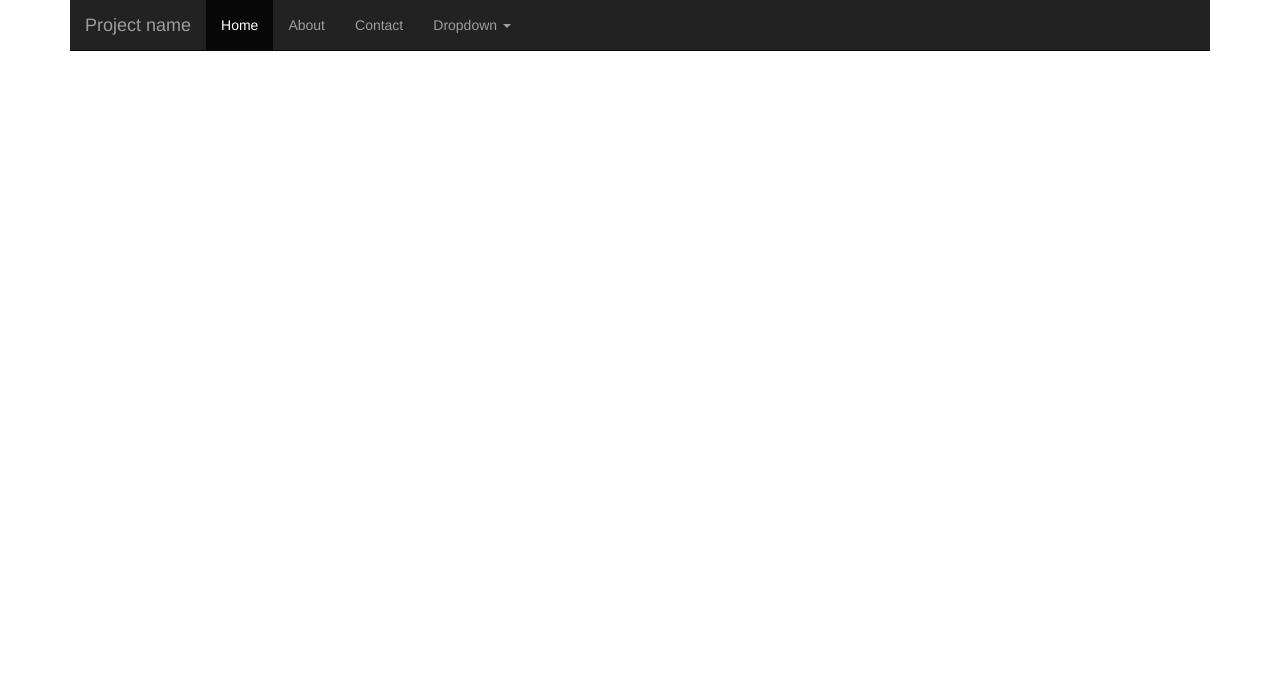
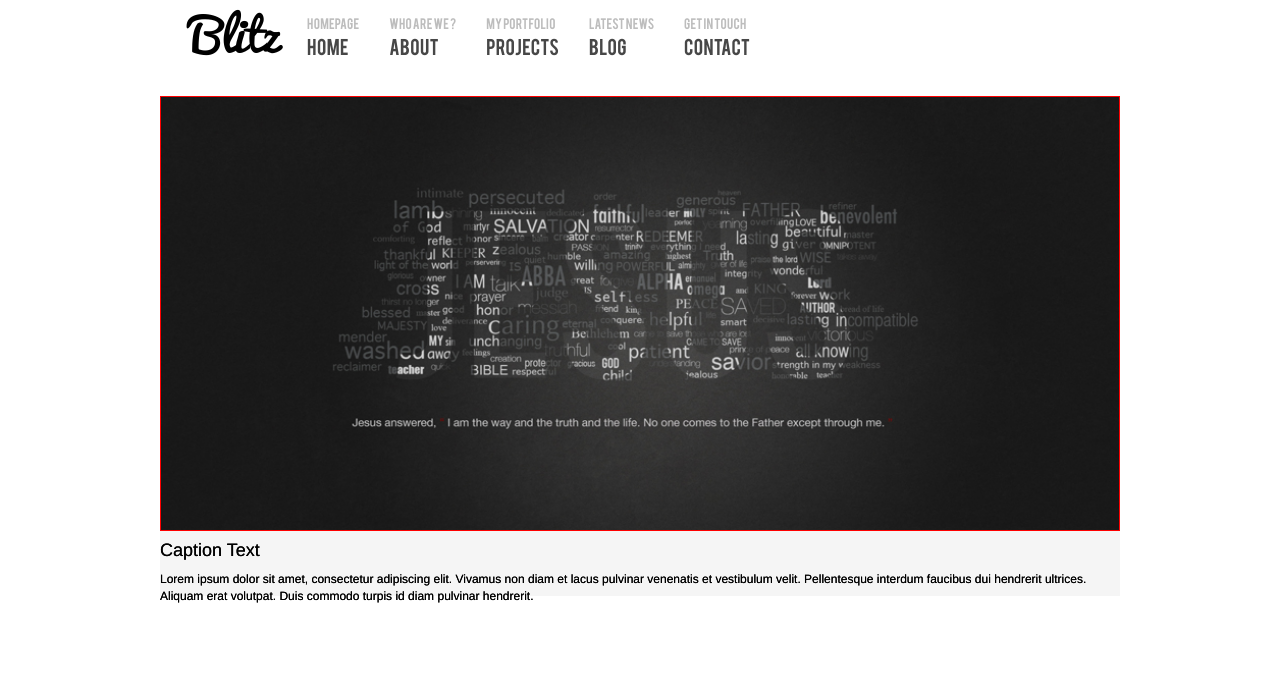
Before and after one commit to stevenmcsorley/BlitzJune2015, a plain HTML site: page index.html in a window 1280 px wide. Drawn offline with nearby package versions, Linux system fonts and the light colour scheme.

Commit message:
Nav and slider now taking shape

```diff
--- a/css/style.css
+++ b/css/style.css
@@ -36,3 +36,99 @@ margin:0;
     font-style: normal;
 
 }
+
+.wrapper
+{
+	position: relative;
+	top:0;
+	margin: 0 auto;
+	max-width:960px;
+}
+
+/*== NAV ==*/
+
+.navbar-brand
+{
+font-family: 'pacificoregular';
+font-size: 46px;
+color: #000;
+margin-top:10px;
+}
+
+.nav li a
+{
+	font-size:18px;
+	color:#000;
+	font-family: 'bebasregular';
+	color: #474747;
+}
+
+.nav li a span
+{
+	display: block;
+	font-weight: normal;
+	font-size:12px;
+	color:#bdbdbd;
+	padding-bottom:5px;
+
+}
+
+/*=== SLIDER ===*/
+
+.carousel {
+    min-height: 500px;
+    margin-bottom: 60px;
+}
+/* Since positioning the image, we need to help out the caption */
+ .carousel-caption {
+    z-index: 10;
+    position: relative;
+    width: 100%;
+    float:left;
+    left:0;
+    text-align: left;
+}
+
+ .carousel-caption h4
+ {
+text-shadow:0px 0px 0px!important;
+color:#000;
+font-size:18px!important;
+ }
+
+  .carousel-caption p
+  {
+text-shadow:0px 0px 0px!important;
+color:#000;
+font-size:12px!important;
+  }
+/* Declare heights because of positioning of img element */
+ .carousel .item {
+    width: 100%;
+    height: 500px;
+    background-color: #f5f5f5;
+}
+.carousel-inner > .item > img {
+    position: relative;
+    top: 0;
+    left: 0;
+    width: 100%;
+    height: auto;
+    border:1px solid red;
+}
+
+.carousel-indicators
+{
+	position: absolute;
+	right:0;
+}
+@media (min-width: 768px) {
+    .carousel-caption p {
+        margin-bottom: 20px;
+        font-size: 21px;
+        line-height: 1.4;
+    }
+}
+img {
+    background: red;
+}
--- a/index.html
+++ b/index.html
@@ -9,18 +9,29 @@
         <title>Homepage - Blitz</title>
         <meta name="description" content="">
         <meta name="viewport" content="width=device-width, initial-scale=1">
-        <script src="../js/bootstrap.min.js"></script>
+        <script src="js/jquery.min.js"></script>
+        <script src="js/bootstrap.min.js"></script>
+
         <link rel="stylesheet" type="text/css" href="css/bootstrap.css">
         <link rel="stylesheet" type="text/css" href="css/style.css">
-      <script src="//ajax.googleapis.com/ajax/libs/jquery/1.10.2/jquery.min.js"></script>
+
+
+      <script>
+$( document ).ready(function() {
+    $('.carousel').carousel({
+        interval: 3000
+    })
+    });
+</script>
     </head>
     <body>
+        <div class="wrapper">
 <!-- NAVBAR -->
            <div class="navbar-wrapper">
-      <div class="container">
+      <div class="container-fluid">
 
-        <nav class="navbar navbar-inverse navbar-static-top">
-          <div class="container">
+        <nav class="navbar navbar-custom navbar-static-top">
+          <div class="container-fluid">
             <div class="navbar-header">
               <button type="button" class="navbar-toggle collapsed" data-toggle="collapse" data-target="#navbar" aria-expanded="false" aria-controls="navbar">
                 <span class="sr-only">Toggle navigation</span>
@@ -28,25 +39,15 @@
                 <span class="icon-bar"></span>
                 <span class="icon-bar"></span>
               </button>
-              <a class="navbar-brand" href="#">Project name</a>
+              <a class="navbar-brand" href="#">Blitz</a>
             </div>
             <div id="navbar" class="navbar-collapse collapse">
               <ul class="nav navbar-nav">
-                <li class="active"><a href="#">Home</a></li>
-                <li><a href="#about">About</a></li>
-                <li><a href="#contact">Contact</a></li>
-                <li class="dropdown">
-                  <a href="#" class="dropdown-toggle" data-toggle="dropdown" role="button" aria-expanded="false">Dropdown <span class="caret"></span></a>
-                  <ul class="dropdown-menu" role="menu">
-                    <li><a href="#">Action</a></li>
-                    <li><a href="#">Another action</a></li>
-                    <li><a href="#">Something else here</a></li>
-                    <li class="divider"></li>
-                    <li class="dropdown-header">Nav header</li>
-                    <li><a href="#">Separated link</a></li>
-                    <li><a href="#">One more separated link</a></li>
-                  </ul>
-                </li>
+                <li class="active"><a href="#"><span>Homepage</span>Home</a></li>
+                <li><a href="#about"><span>Who Are We ?</span>About</a></li>
+                <li><a href="#contact"><span>My Portfolio</span>Projects</span></a></li>
+                <li><a href="#contact"><span>Latest News</span>Blog</span></a></li>
+                <li><a href="#contact"><span>Get In Touch</span>Contact</span></a></li>
               </ul>
             </div>
           </div>
@@ -56,5 +57,54 @@
     </div>
 <!-- End NAVBAR -->
 
+<!-- SLIDER -->
+<div id="carousel" class="carousel slide" data-ride="carousel">
+
+
+  <!-- Wrapper for slides -->
+  <div class="carousel-inner">
+    <div class="item active">
+      <img src="images/slides/sliderOne.jpg" alt="...">
+      <div class="carousel-caption">
+          <h4>Caption Text</h4>
+          <p>
+            Lorem ipsum dolor sit amet, consectetur adipiscing elit. Vivamus non diam et lacus pulvinar venenatis et vestibulum velit. Pellentesque interdum faucibus dui hendrerit ultrices. Aliquam erat volutpat. Duis commodo turpis id diam pulvinar hendrerit.
+        </p>
+      </div>
+    </div>
+    <div class="item">
+      <img src="images/slides/sliderOne.jpg" alt="...">
+      <div class="carousel-caption">
+                    <h4>Caption Text</h4>
+          <p>
+            Lorem ipsum dolor sit amet, consectetur adipiscing elit. Vivamus non diam et lacus pulvinar venenatis et vestibulum velit. Pellentesque interdum faucibus dui hendrerit ultrices. Aliquam erat volutpat. Duis commodo turpis id diam pulvinar hendrerit.
+        </p>
+      </div>
+    </div>
+    <div class="item">
+      <img src="images/slides/sliderOne.jpg" alt="...">
+      <div class="carousel-caption">
+                    <h4>Caption Text</h4>
+          <p>
+            Lorem ipsum dolor sit amet, consectetur adipiscing elit. Vivamus non diam et lacus pulvinar venenatis et vestibulum velit. Pellentesque interdum faucibus dui hendrerit ultrices. Aliquam erat volutpat. Duis commodo turpis id diam pulvinar hendrerit.
+        </p>
+      </div>
+    </div>
+
+        <!-- Indicators -->
+  <ol class="carousel-indicators">
+    <li data-target="#carousel" data-slide-to="0" class="active"></li>
+    <li data-target="#carousel" data-slide-to="1"></li>
+    <li data-target="#carousel" data-slide-to="2"></li>
+  </ol>
+  </div>
+
+
+</div> <!-- Carousel -->
+
+
+</div> <!-- End of Wrapper-->
+<!-- END SLIDER -->
+
     </body>
 </html>
```
